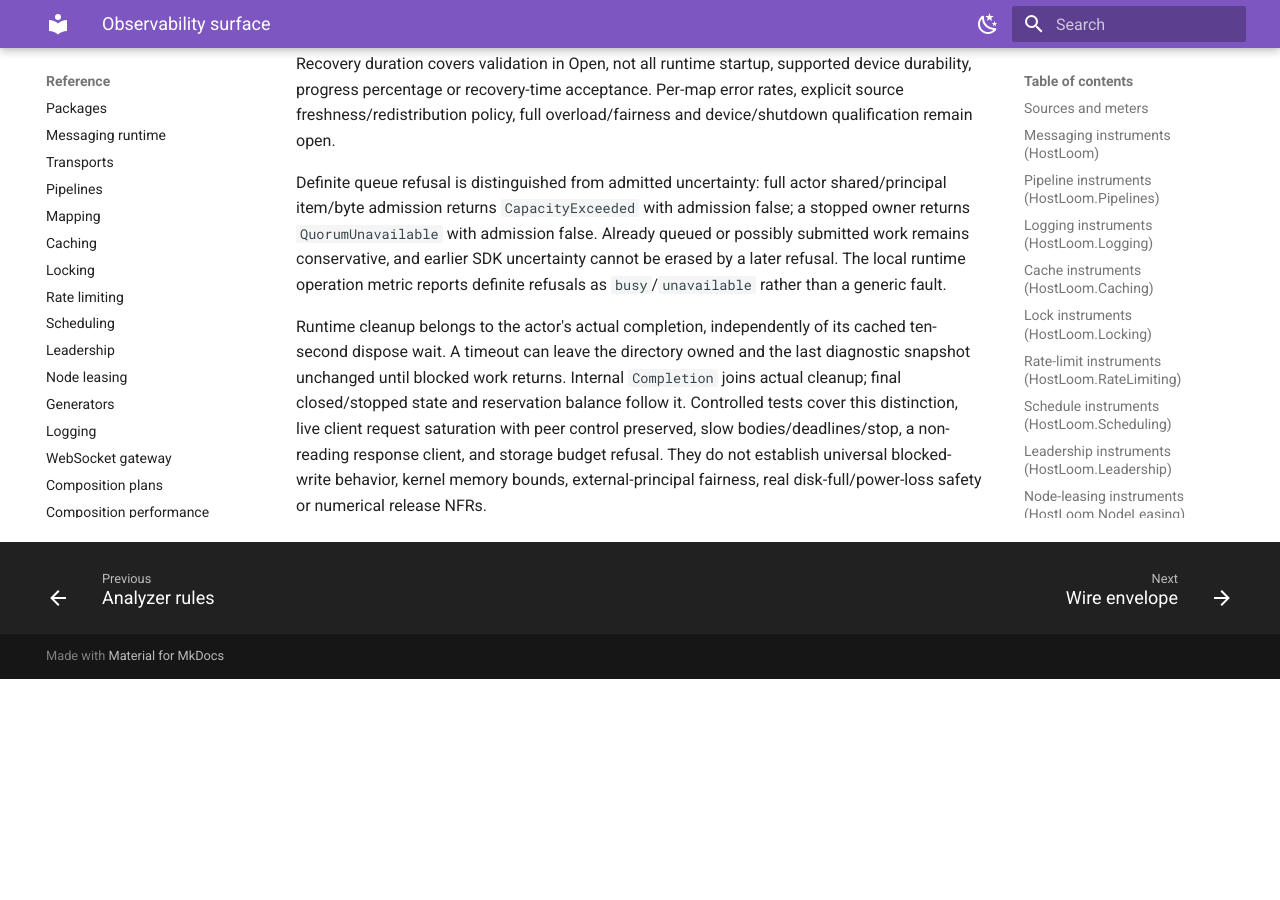
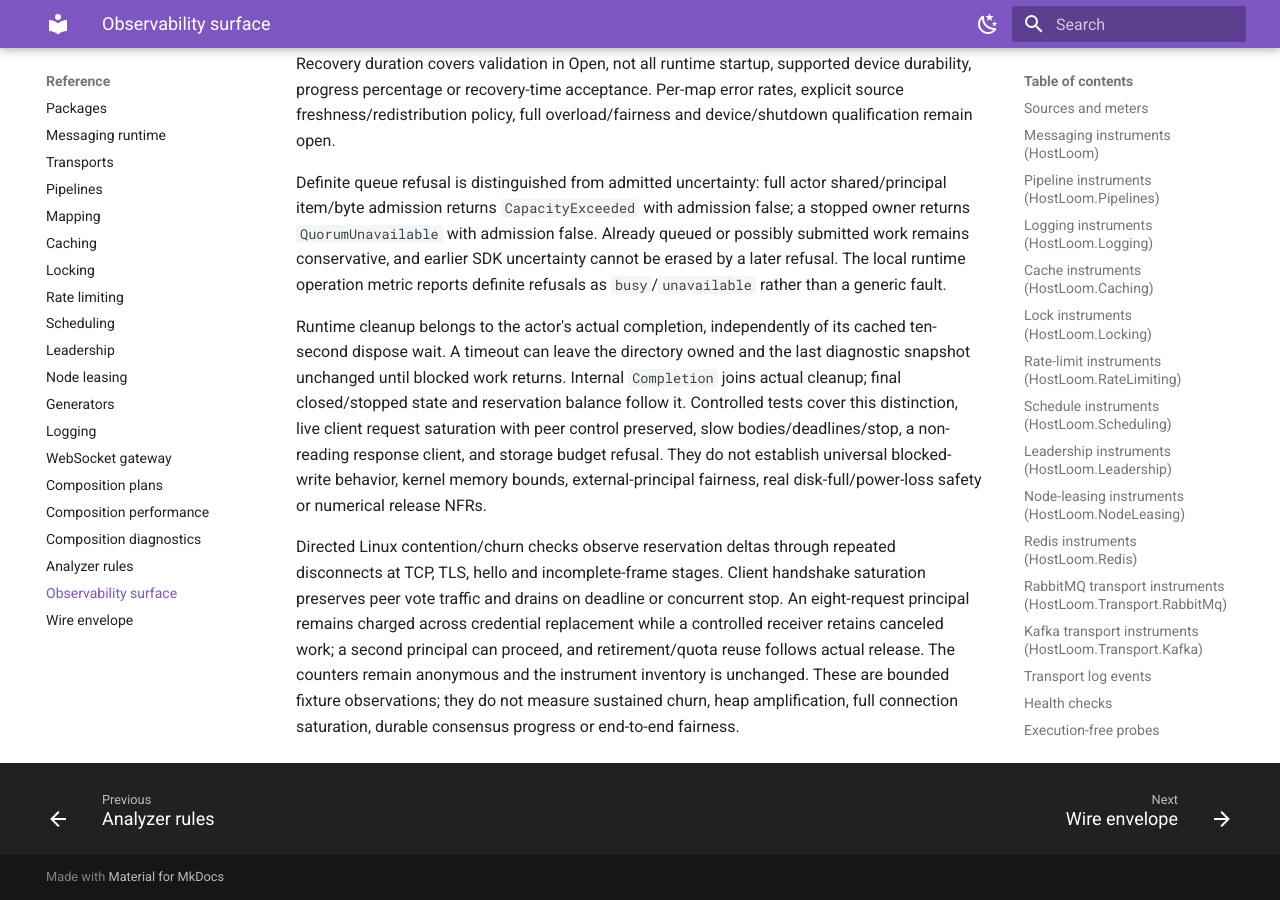
Before and after one commit to kidoz/hostloom, an MkDocs documentation site: the page built from docs/reference/observability.md, in a window 1280 px wide and 900 px high, scrolled down 19860 px. Built offline with MkDocs 1.6.1 and Material for MkDocs 9.7.7, drawn with Linux system fonts in a browser that asks for light colours; before the commit the page ends 20539 px from its top, so only the background shows below that.

Commit message:
Document transport churn and quota retention

```diff
--- a/docs/reference/observability.md
+++ b/docs/reference/observability.md
@@ -520,3 +520,12 @@
 saturation with peer control preserved, slow bodies/deadlines/stop, a non-reading response client,
 and storage budget refusal. They do not establish universal blocked-write behavior, kernel memory
 bounds, external-principal fairness, real disk-full/power-loss safety or numerical release NFRs.
+
+Directed Linux contention/churn checks observe reservation deltas through repeated disconnects
+at TCP, TLS, hello and incomplete-frame stages. Client handshake saturation preserves peer vote
+traffic and drains on deadline or concurrent stop. An eight-request principal remains charged
+across credential replacement while a controlled receiver retains canceled work; a second
+principal can proceed, and retirement/quota reuse follows actual release. The counters remain
+anonymous and the instrument inventory is unchanged. These are bounded fixture observations;
+they do not measure sustained churn, heap amplification, full connection saturation, durable
+consensus progress or end-to-end fairness.
```
Also changed, not shown: src/HostLoom.DataGrid.Transport/README.md (+17 -0 lines).
